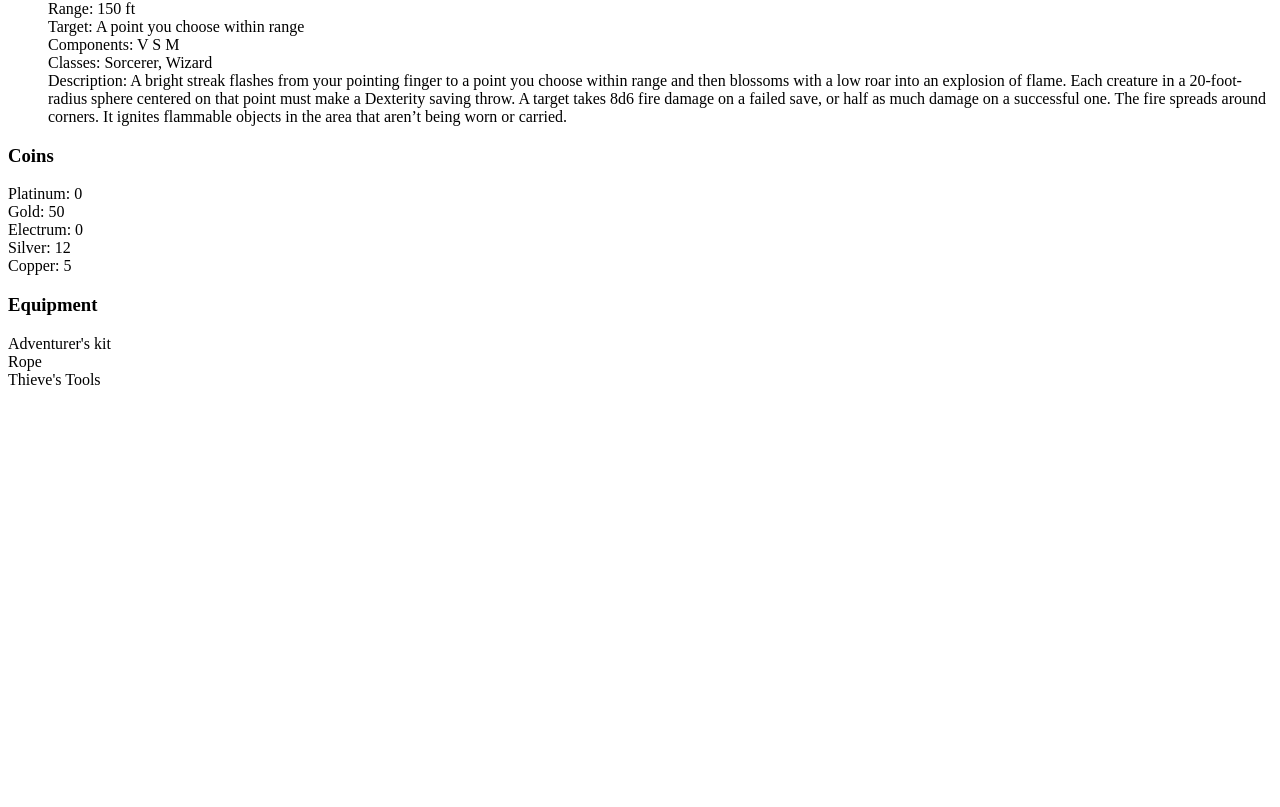
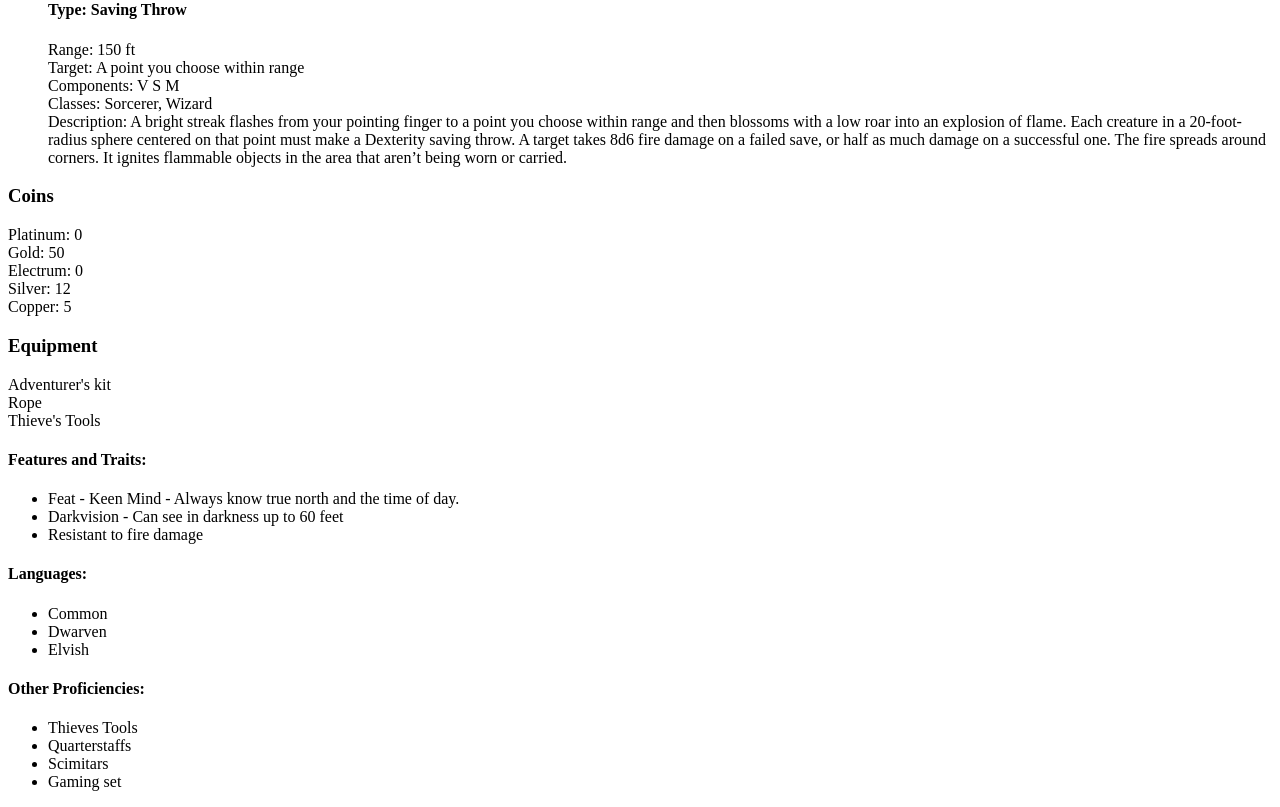
Before and after one commit to bpfahert/charactersheet, a React (Vite) app in the folder character-sheet/: page / in a window 1280 px wide. Shown: the part 2034-2841 px from the top of the page. Before the commit the page ends 2431 px from the top, so only its background shows below. Built offline with nearby package versions, Linux system fonts and the light colour scheme; the HTML template or start-up script is replaced by a standard one.

Commit message:
Add MiscStringList component to display features/traits, languages, and other character proficiencies

```diff
--- a/character-sheet/src/App.tsx
+++ b/character-sheet/src/App.tsx
@@ -7,7 +7,7 @@ import AbilityScores from "./components/AbilityScores";
 function App() {
   const [characterOne, setCharacterOne] = useState<Character>({
     details: {name: "Caleb", class_one: {class: "wizard", level: 4}, race: "human", background: "student"},
-    features_and_traits: ["Feat - Keen Mind - Always know true north and the time of day.", "Darkvision - Can see in darkness up to 60 feet"],
+    features_and_traits: ["Feat - Keen Mind - Always know true north and the time of day.", "Darkvision - Can see in darkness up to 60 feet", "Resistant to fire damage"],
     money: {platinum: 0, gold: 50, electrum: 0, silver: 12, copper: 5},
     attacks: [{name: "Scimitar", damage: "1d8", damage_type: "Slashing", proficient: true, attack_type: "Finesse", id: uuidv4()}, {name: "Quarterstaff", damage: "1d6", damage_type: "Bludgeoning", proficient: true, attack_type: "Simple", id: uuidv4()}, {name: "Dagger", damage: "1d6", damage_type: "piercing", proficient: false, attack_type: "Simple",  id: uuidv4()}],
     spells: [{name: "Fireball", level: 3, type: "Saving Throw", school: "Evocation", range: "150 ft", target: "A point you choose within range", components: "V S M", classes: "Sorcerer, Wizard", description: "A bright streak flashes from your pointing finger to a point you choose within range and then blossoms with a low roar into an explosion of flame. Each creature in a 20-foot-radius sphere centered on that point must make a Dexterity saving throw. A target takes 8d6 fire damage on a failed save, or half as much damage on a successful one. The fire spreads around corners. It ignites flammable objects in the area that aren’t being worn or carried.", higher_levels: "When you cast this spell using a spell slot of 4th level or higher, the damage increases by 1d6 for each slot level above 3rd."}],
@@ -25,6 +25,8 @@ function App() {
     ability_modifiers: {strength: 0, dexterity: 0, constitution: 0, intelligence: 0, wisdom: 0, charisma: 0, proficiency: 0},
  })
 
+
+//  Calculate character ability modifiers and proficiency bonus on page load
  useEffect(() => {
   setCharacterOne({
     ...characterOne,
--- a/character-sheet/src/components/CharacterSheet.tsx
+++ b/character-sheet/src/components/CharacterSheet.tsx
@@ -8,6 +8,7 @@ import Skills from "./Skills";
 import EquipmentBox from "./EquipmentBox";
 import { Character } from "../types";
 import SpellList from "./SpellList";
+import MiscStringList from "./MiscStringList";
 
 function CharacterSheet({character} : {character : Character}) {
 
@@ -23,6 +24,10 @@ function CharacterSheet({character} : {character : Character}) {
           <SpellList spells={character.spells} />
           <Coins coins={character.money} />
           <EquipmentBox equipment={character.equipment}/>
+          <MiscStringList list={character.features_and_traits} title={"Features and Traits"} />
+          <MiscStringList list={character.languages} title={"Languages"} />
+          <MiscStringList list={character.other_proficiencies} title={"Other Proficiencies"} />
+          {character.notes ? <MiscStringList list={character.notes} title={"Notes"}/> : ""}
         </>
       )
 }
--- /dev/null
+++ b/character-sheet/src/components/MiscStringList.tsx
@@ -0,0 +1,24 @@
+
+interface MiscStringProps {
+    title: string,
+    list: string[],
+}
+
+function MiscStringList({title, list}: MiscStringProps) {
+    const listElements = list.map((item) => {
+        return(
+            <li>{item}</li>
+        )
+    })
+
+    return(
+        <>
+            <h4>{title}:</h4>
+            <ul>
+                {listElements}
+            </ul>
+        </>
+    )
+}
+
+export default MiscStringList;
--- a/character-sheet/src/components/SpellList.tsx
+++ b/character-sheet/src/components/SpellList.tsx
@@ -15,6 +15,7 @@ function SpellList({spells}: SpellListProps) {
 
     return(
         <>
+            <h3>Spells:</h3>
             <ul>
                 {spellListElements}
             </ul>
```
